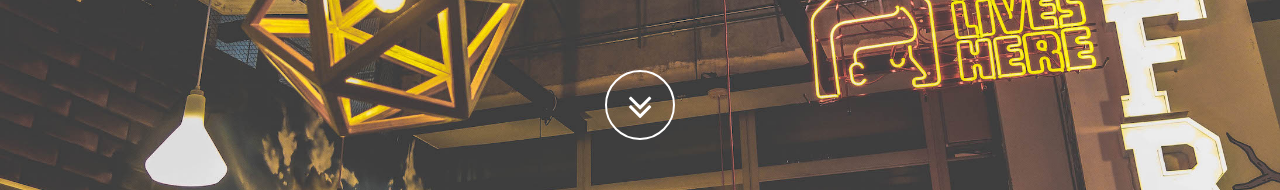
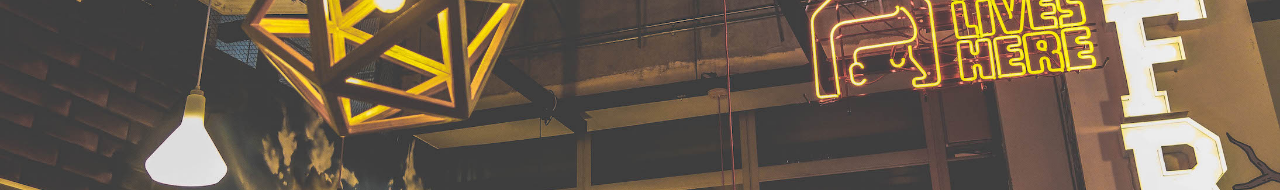
Before and after one commit to fredbaa/fredbaa.github.io, a plain HTML site: page index.html in a window 1280 px wide. Shown: the part 303-493 px from the top of the page. Drawn offline with Linux system fonts and the light colour scheme; some packages are replaced by stand-ins of ours.

Commit message:
hide arrow

```diff
--- a/index.html
+++ b/index.html
@@ -67,7 +67,7 @@
             <div class="container">
                 <div class="row">
                     <div class="col-md-12">
-                        <a href="#about" class="btn btn-circle page-scroll">
+                        <a href="#about" class="hide btn btn-circle page-scroll">
                             <i class="fa fa-angle-double-down animated"></i>
                         </a>
                     </div>
```
